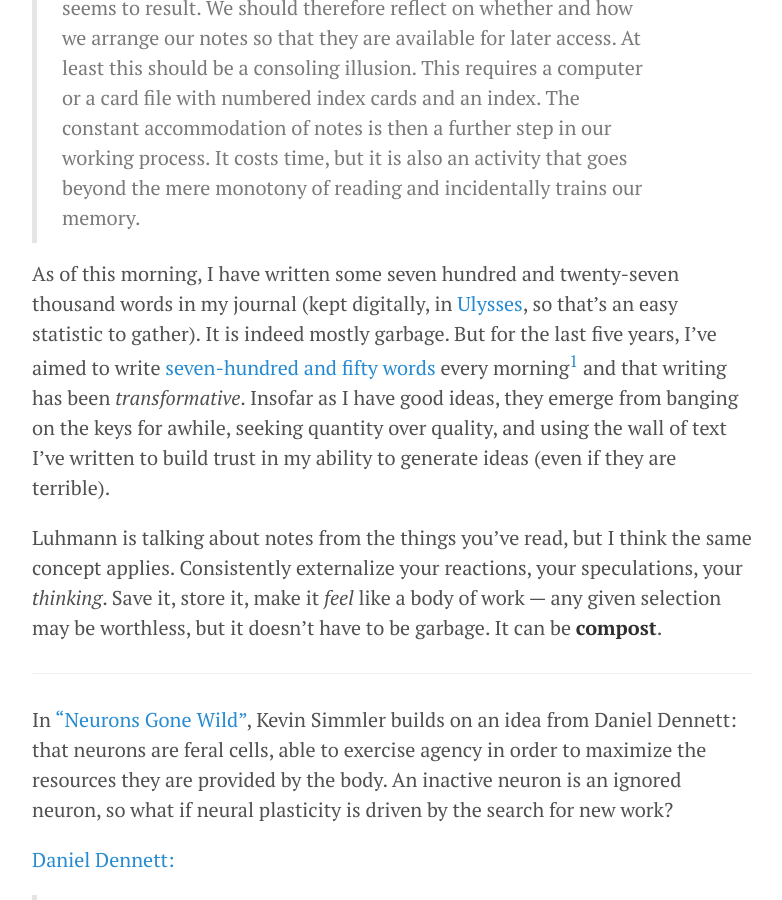
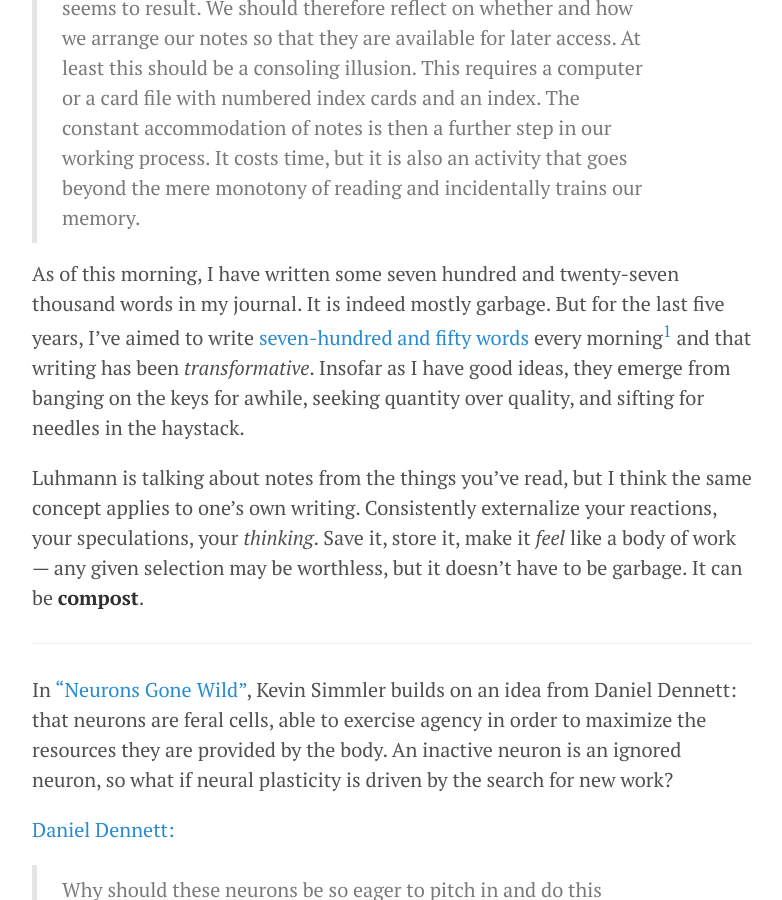
Before and after one commit to dehowell/dehowell.github.io, a Jekyll site: the page built from _posts/2016-07-15-readings.md, in a window 1280 px wide and 900 px high, scrolled down 419 px. Shown: the whole window, without its empty margins (248-1030 px from the left). Built offline with Jekyll 4.4.1, drawn with Linux system fonts in a browser that asks for light colours; comment, search, counter and statistics services are not loaded; some of the changed text lies outside the part shown.

Commit message:
small edits

```diff
--- a/_posts/2016-07-15-readings.md
+++ b/_posts/2016-07-15-readings.md
@@ -8,9 +8,9 @@ date: 2016-07-15T16:02:01-04:00
 
 > This leads to another question: what are we to do with what we have written down? Certainly, at first we will produce mostly garbage. But we have been educated to expect something useful from our activities and soon lose confidence if nothing useful seems to result. We should therefore reflect on whether and how we arrange our notes so that they are available for later access. At least this should be a consoling illusion. This requires a computer or a card file with numbered index cards and an index. The constant accommodation of notes is then a further step in our working process. It costs time, but it is also an activity that goes beyond the mere monotony of reading and incidentally trains our memory.
 
-As of this morning, I have written some seven hundred and twenty-seven thousand words in my journal (kept digitally, in [Ulysses](http://www.ulyssesapp.com), so that's an easy statistic to gather). It is indeed mostly garbage. But for the last five years, I've aimed to write [seven-hundred and fifty words](http://750words.com) every morning[^1] and that writing has been _transformative_. Insofar as I have good ideas, they emerge from banging on the keys for awhile, seeking quantity over quality, and using the wall of text I've written to build trust in my ability to generate ideas (even if they are terrible).
+As of this morning, I have written some seven hundred and twenty-seven thousand words in my journal. It is indeed mostly garbage. But for the last five years, I've aimed to write [seven-hundred and fifty words](http://750words.com) every morning[^1] and that writing has been _transformative_. Insofar as I have good ideas, they emerge from banging on the keys for awhile, seeking quantity over quality, and sifting for needles in the haystack.
 
-Luhmann is talking about notes from the things you've read, but I think the same concept applies. Consistently externalize your reactions, your speculations, your _thinking_. Save it, store it, make it _feel_ like a body of work --- any given selection may be worthless, but it doesn't have to be garbage. It can be **compost**.
+Luhmann is talking about notes from the things you've read, but I think the same concept applies to one's own writing. Consistently externalize your reactions, your speculations, your _thinking_. Save it, store it, make it _feel_ like a body of work --- any given selection may be worthless, but it doesn't have to be garbage. It can be **compost**.
 
 ----
 
@@ -30,7 +30,7 @@ It's interesting to thing about how the mental model of sub-personal agents can
 
 > The constant accommodation of notes is then a further step in our working process. It costs time, but it is also an activity that goes beyond the mere monotony of reading and incidentally trains our memory.
 
-By accumulating masses of reading notes, we train a sub-personal agent to seek structure in things we read, to extract that structure, to draw connections. It becomes a drive, that makes us _hungry_ for those connections. Likewise, what if a meditation practice cultivates a sub-personal agent desiring a return attention to object of meditation? Simmler goes on to echo Julian Jaynes, who [believed that consciousness only emerged as a neccessary response to increasing social complexity](http://nautil.us/issue/24/error/consciousness-began-when-the-gods-stopped-speaking).
+By accumulating masses of reading notes, we train a sub-personal agent to seek structure in things we read, to extract that structure, to draw connections. It becomes a drive, that makes us _hungry_ for those connections. Likewise, what if a meditation practice cultivates a sub-personal agent desiring for your attention to return to the object of meditation? Simmler goes on to echo Julian Jaynes, who [believed that consciousness only emerged as a neccessary response to increasing social complexity](http://nautil.us/issue/24/error/consciousness-began-when-the-gods-stopped-speaking).
 
 > Now this is what I find especially profound. If we accept that the brain is teeming with agency, and thus uniquely hospitable to it, then we can model the self as something that _emerges naturally_ in the course of the brain's interactions with the world.
 >
```
